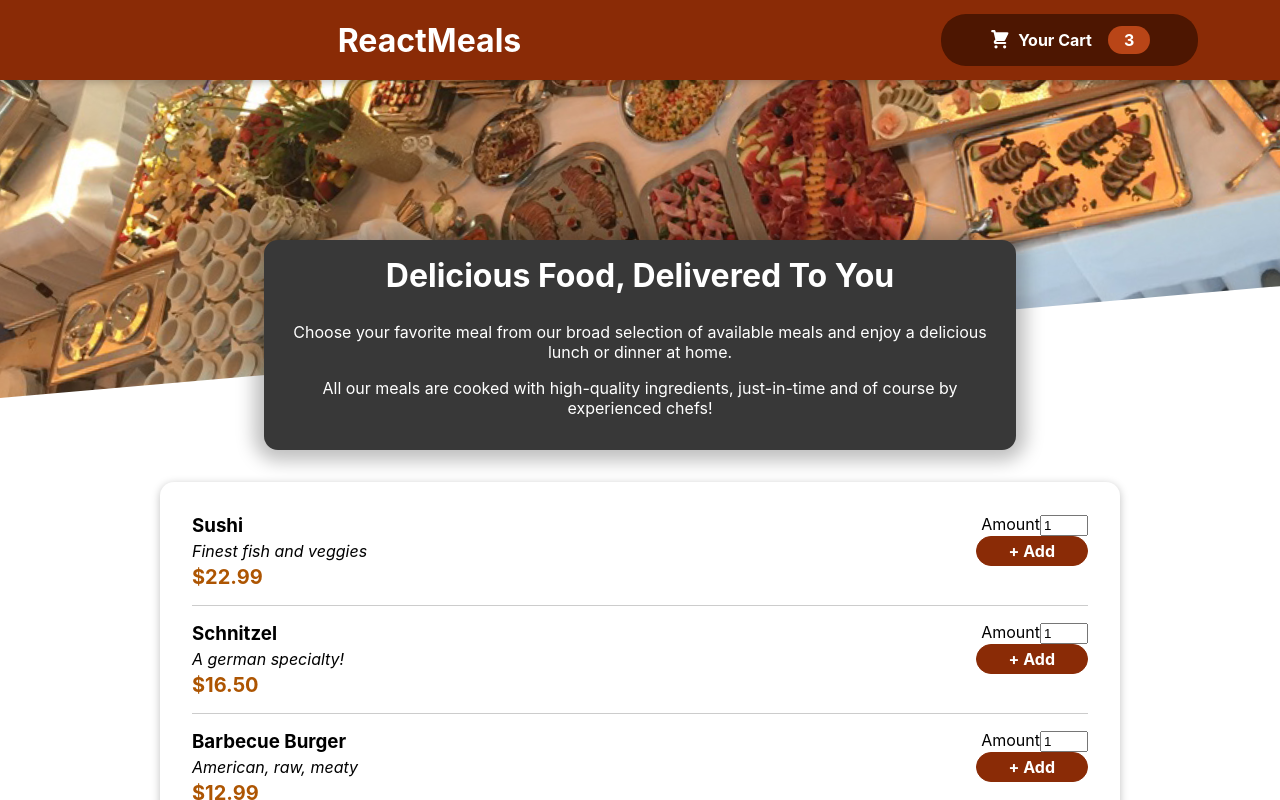
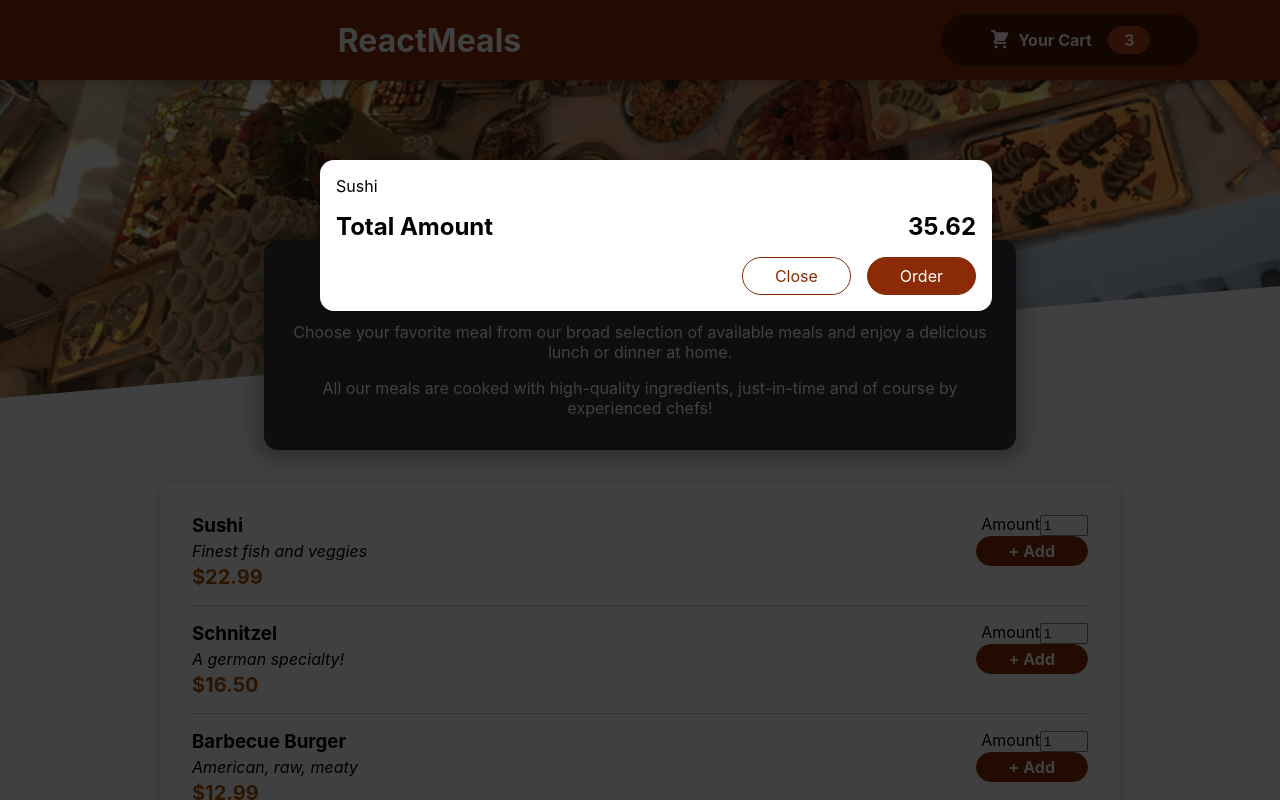
Before and after one commit to Mitarora05/try_react, a React (Create React App) app: page / in a window 1280 px wide. Shown: the top 800 px of the page. Built offline with nearby package versions, Linux system fonts and the light colour scheme.

Commit message:
Completed Cart component

```diff
--- a/public/index.html
+++ b/public/index.html
@@ -28,6 +28,7 @@
   </head>
   <body>
     <noscript>You need to enable JavaScript to run this app.</noscript>
+    <div id="overlays"></div>
     <div id="root"></div>
     <!--
       This HTML file is a template.
--- /dev/null
+++ b/src/foodOrder/fooComponents/Cart/Cart.module.css
@@ -0,0 +1,44 @@
+.cart-items {
+    list-style: none;
+    margin: 0;
+    padding: 0;
+  }
+
+  .total {
+    display: flex;
+    justify-content: space-between;
+    align-items: center;
+    font-weight: bold;
+    font-size: 1.5rem;
+    margin: 1rem 0;
+  }
+
+  .actions {
+    text-align: right;
+  }
+
+  .actions button {
+    font: inherit;
+    cursor: pointer;
+    background-color: transparent;
+    border: 1px solid #8a2b06;
+    padding: 0.5rem 2rem;
+    border-radius: 25px;
+    margin-left: 1rem;
+  }
+
+  .actions button:hover,
+  .actions button:active {
+    background-color: #5a1a01;
+    border-color: #5a1a01;
+    color: white;
+  }
+
+  .actions .button--alt {
+    color: #8a2b06;
+  }
+
+  .actions .button {
+    background-color: #8a2b06;
+    color: white;
+  }
--- /dev/null
+++ b/src/foodOrder/fooComponents/Cart/Cart.tsx
@@ -0,0 +1,36 @@
+import React from 'react';
+import classes from './Cart.module.css';
+import Modal from '../UI/Modal';
+
+interface ICartItem {
+  id: string;
+  name: string;
+  amount: number;
+  price: number;
+}
+
+const Cart: React.FC = () => {
+  const cartItems: JSX.Element = (
+    <ul className={classes['cart-items']}>
+      {[{ id: 'c1', name: 'Sushi', amount: 2, price: 12.99 }].map((item: ICartItem) => (
+        <li key={item.id}>{item.name}</li>
+      ))}
+    </ul>
+  );
+
+  return (
+    <Modal>
+      {cartItems}
+      <div className={classes.total}>
+        <span>Total Amount</span>
+        <span>35.62</span>
+      </div>
+      <div className={classes.actions}>
+        <button className={classes['button--alt']}>Close</button>
+        <button className={classes.button}>Order</button>
+      </div>
+    </Modal>
+  );
+};
+
+export default Cart;
--- a/src/foodOrder/fooComponents/FoodApp.tsx
+++ b/src/foodOrder/fooComponents/FoodApp.tsx
@@ -1,9 +1,11 @@
 import React, { Fragment } from 'react';
 import Header from './Layout/Header';
 import Meals from './Meals/Meals';
+import Cart from './Cart/Cart';
 
 function FoodApp() {
     return <Fragment>
+        <Cart />
         <Header />
         <main>
             <Meals />
--- a/src/foodOrder/fooComponents/Meals/AvailableMeals.tsx
+++ b/src/foodOrder/fooComponents/Meals/AvailableMeals.tsx
@@ -35,7 +35,7 @@
           key={meal.id}
           name={meal.name}
           description={meal.description}
-          price={meal.price} id={""}    />
+          price={meal.price} id={meal.id}    />
   ));
 
   return (
--- /dev/null
+++ b/src/foodOrder/fooComponents/UI/Modal.module.css
@@ -0,0 +1,40 @@
+.backdrop {
+    position: fixed;
+    top: 0;
+    left: 0;
+    width: 100%;
+    height: 100vh;
+    z-index: 20;
+    background-color: rgba(0, 0, 0, 0.75);
+  }
+
+  .modal {
+    position: fixed;
+    top: 20vh;
+    left: 5%;
+    width: 90%;
+    background-color: white;
+    padding: 1rem;
+    border-radius: 14px;
+    box-shadow: 0 2px 8px rgba(0, 0, 0, 0.25);
+    z-index: 30;
+    animation: slide-down 300ms ease-out forwards;
+  }
+
+  @media (min-width: 768px) {
+    .modal {
+      width: 40rem;
+      left: calc(50% - 20rem);
+    }
+  }
+
+  @keyframes slide-down {
+    from {
+      opacity: 0;
+      transform: translateY(-3rem);
+    }
+    to {
+      opacity: 1;
+      transform: translateY(0);
+    }
+  }
--- /dev/null
+++ b/src/foodOrder/fooComponents/UI/Modal.tsx
@@ -0,0 +1,41 @@
+import React, { Fragment } from "react";
+import ReactDOM from "react-dom";
+
+import classes from "./Modal.module.css";
+
+interface IModalProps extends React.PropsWithChildren {
+  //   children: React.ReactNode;
+}
+
+interface IModalOverlayProps extends React.PropsWithChildren {
+  //   children: React.ReactNode;
+}
+
+const Backdrop: React.FC = () => {
+  return <div className={classes.backdrop} />;
+};
+
+const ModalOverlay: React.FC<IModalOverlayProps> = (props) => {
+  return (
+    <div className={classes.modal}>
+      <div className={classes.content}>{props.children}</div>
+    </div>
+  );
+};
+
+const portalElement: Element | null = document.getElementById("overlays");
+
+// createPortal is an inbuild method imported from React-DOM
+const Modal: React.FC<IModalProps> = (props) => {
+  return (
+    <Fragment>
+      {ReactDOM.createPortal(<Backdrop />, portalElement!)}
+      {ReactDOM.createPortal(
+        <ModalOverlay>{props.children}</ModalOverlay>,
+        portalElement!
+      )}
+    </Fragment>
+  );
+};
+
+export default Modal;
```
